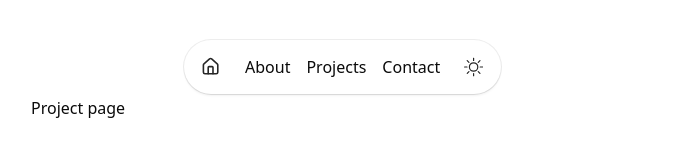
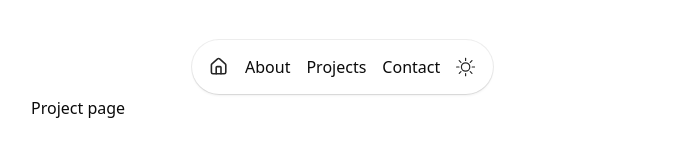
Before and after one commit to angkasa27/asaa.dev, a Next.js app: page /projects in a window 1280 px wide. Shown: the top 160 px of the page, without its empty margins (297-983 px from the left). Built offline with nearby package versions, Linux system fonts and the light colour scheme.

Commit message:
Refactor BaseNavigation component for improved structure and styling consistency

```diff
--- a/src/components/fragments/navigation/base-navigation.tsx
+++ b/src/components/fragments/navigation/base-navigation.tsx
@@ -9,16 +9,20 @@ export const BaseNavigation = ({ className }: { className?: ClassValue }) => {
   return (
     <div
       className={cn(
-        "flex max-w-fit border border-transparent dark:border-white/[0.2] rounded-full dark:bg-background bg-white backdrop-blur-lg shadow-[0px_2px_3px_-1px_rgba(0,0,0,0.1),0px_1px_0px_0px_rgba(25,28,33,0.02),0px_0px_0px_1px_rgba(25,28,33,0.08)] p-2 items-center justify-center gap-4",
+        "flex max-w-fit border border-transparent dark:border-white/[0.2] rounded-full dark:bg-background bg-white backdrop-blur-lg shadow-[0px_2px_3px_-1px_rgba(0,0,0,0.1),0px_1px_0px_0px_rgba(25,28,33,0.02),0px_0px_0px_1px_rgba(25,28,33,0.08)] p-2 items-center justify-center gap-2",
         className
       )}
     >
-      <ButtonIcon>
-        <LuHouse />
+      <ButtonIcon asChild className="flex items-center justify-center">
+        <Link href="/">
+          <LuHouse />
+        </Link>
       </ButtonIcon>
-      <Link href="/#about">About</Link>
-      <Link href="/projects">Projects</Link>
-      <Link href="/#contact">Contact</Link>
+      <div className="flex items-center gap-4">
+        <Link href="/#about">About</Link>
+        <Link href="/projects">Projects</Link>
+        <Link href="/#contact">Contact</Link>
+      </div>
       <ThemeToggle />
     </div>
   );
```
